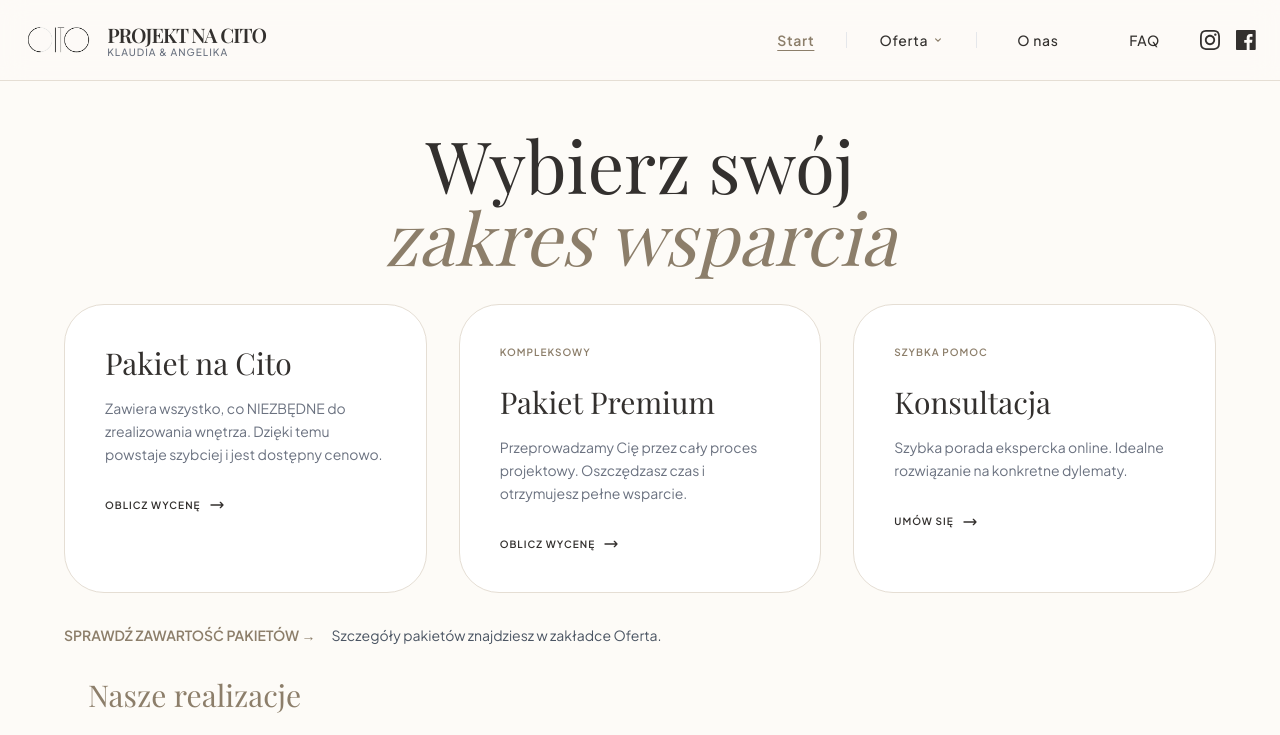
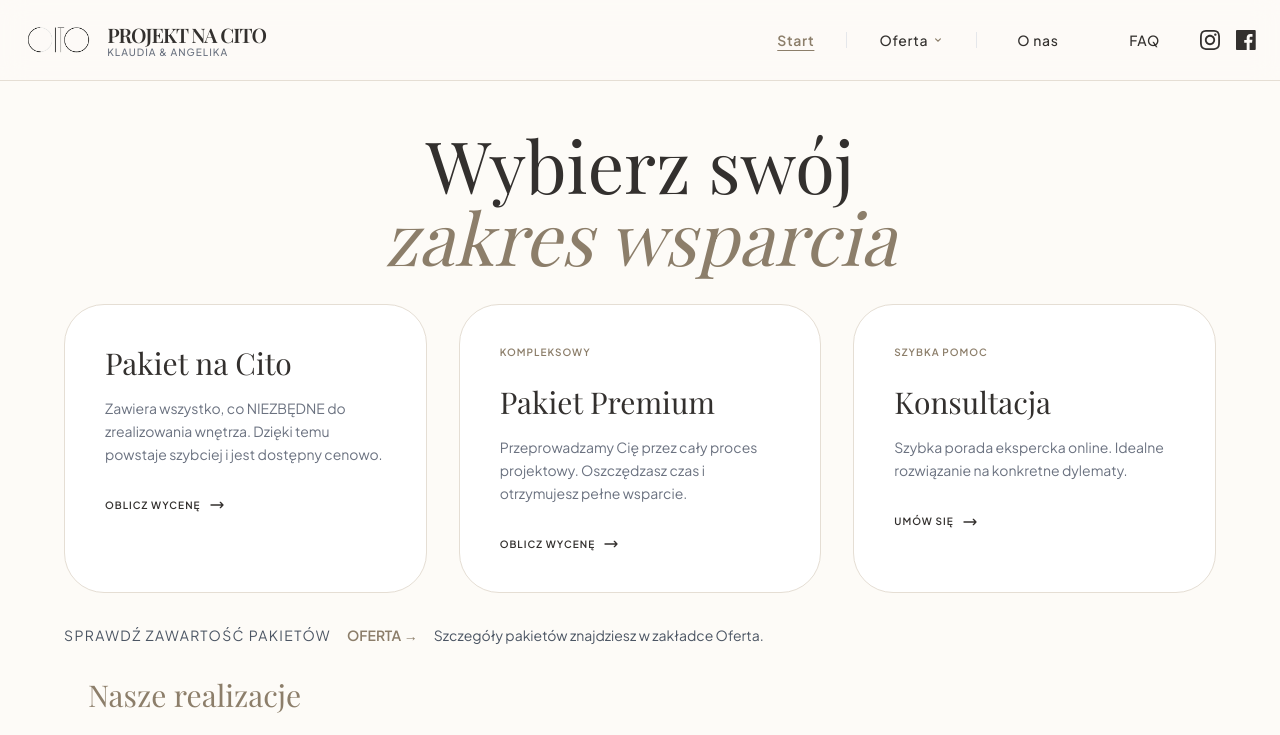
Before and after one commit to lukaszkotowski-git/projektnacito, a React (Vite) app in the folder react-app/: page / in a window 1280 px wide. Shown: the top 735 px of the page. Built offline with nearby package versions, Linux system fonts and the light colour scheme; no server answers; a web font is replaced by a local one.

Commit message:
fix(ui): make banner non-clickable, keep 'Oferta' as link

```diff
--- a/react-app/src/components/MainView.tsx
+++ b/react-app/src/components/MainView.tsx
@@ -50,7 +50,8 @@ export function MainView() {
       <section className="px-6 mb-8">
         <div className="max-w-6xl mx-auto">
           <div className="flex items-center justify-start gap-4 whitespace-nowrap">
-            <a href="/offer" aria-label="Przejdź do oferty" className="text-[#8C7E6A] font-semibold uppercase text-sm">{txt.main.checkPackagesBanner} →</a>
+            <span className="text-sm text-gray-600 uppercase tracking-widest">{txt.main.checkPackagesBanner}</span>
+            <a href="/offer" aria-label="Przejdź do oferty" className="text-[#8C7E6A] font-semibold uppercase text-sm">{txt.nav.offer} →</a>
             <p className="text-sm text-gray-600 truncate max-w-[70%]">{txt.main.checkPackagesHint}</p>
           </div>
         </div>
```
